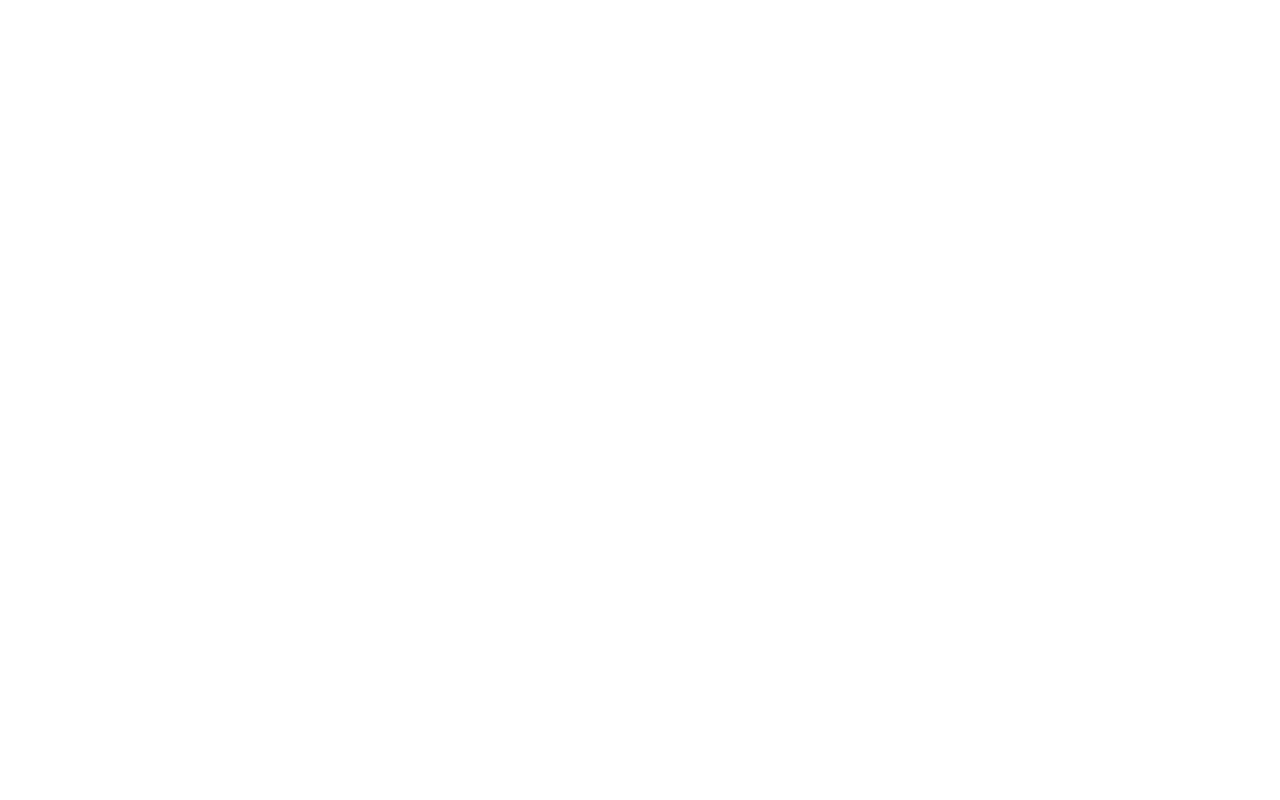
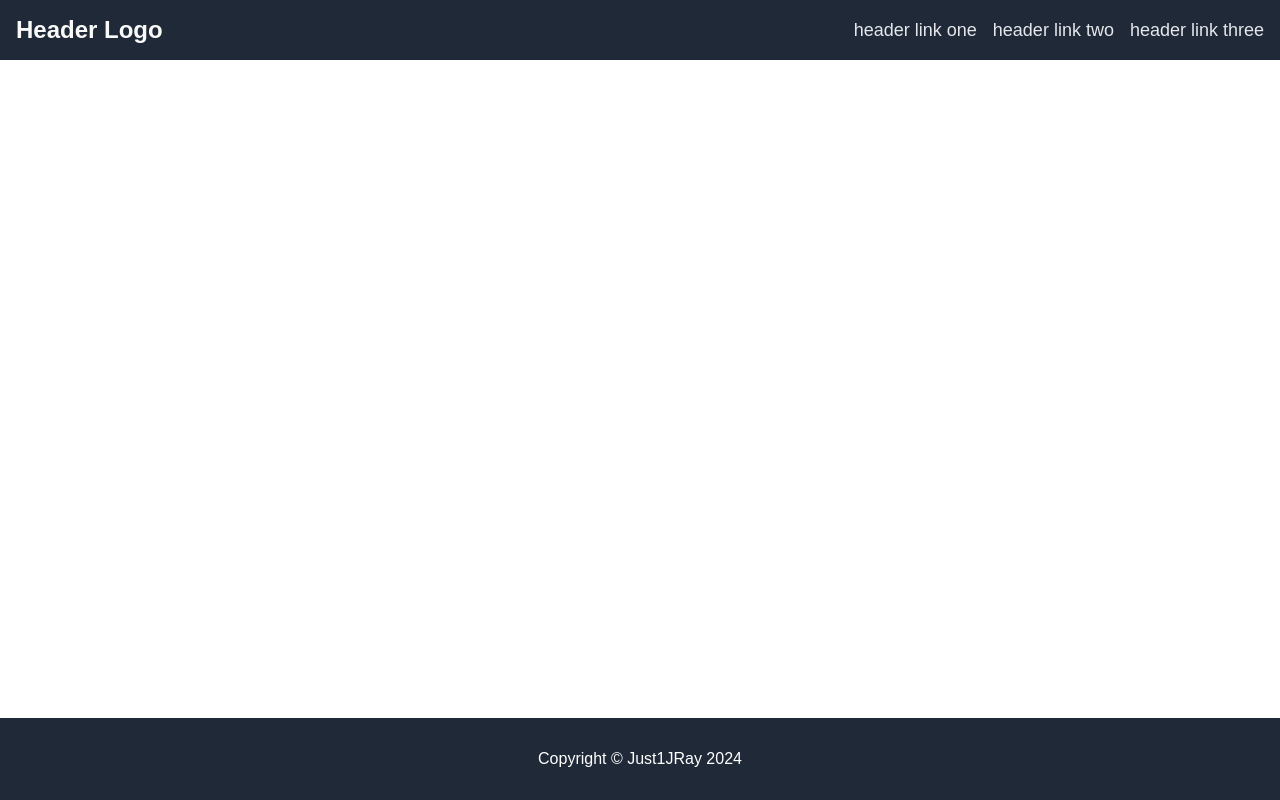
Before and after one commit to just1jray/odin-landing-page, a plain HTML site: page index.html in a window 1280 px wide. Drawn offline with Linux system fonts and the light colour scheme.

Commit message:
Add header and footer sections with styles

```diff
--- a/index.html
+++ b/index.html
@@ -7,6 +7,19 @@
     <link rel="stylesheet" href="styles.css">
 </head>
 <body>
+    <header>
+        <nav>
+            <ul class="nav-list">
+                <li class="nav-logo">Header Logo</li>
+                <li class="nav-link"><a href="#">header link one</a></li>
+                <li class="nav-link"><a href="#">header link two</a></li>
+                <li class="nav-link"><a href="#">header link three</a></li>
+            </ul>
+        </nav>
+    </header>
 
+    <footer>
+        <p>Copyright © Just1JRay <span class="copyright-year">2024</span></p>
+    </footer>
 </body>
 </html>
--- a/styles.css
+++ b/styles.css
@@ -9,3 +9,47 @@
     padding: 0;
     /* border: 2px solid red; */
 }
+
+body {
+    font-family: Arial, Helvetica, sans-serif;
+    height: 100vh;
+    display: flex;
+    flex-direction: column;
+    justify-content: space-between;
+}
+
+header,
+footer {
+    background-color: #1f2937;
+    color: white;
+}
+
+.nav-list {
+    list-style: none;
+    display: flex;
+    justify-content: space-between;
+    align-items: center;
+    gap: 16px;
+    padding: 16px;
+}
+
+.nav-logo {
+    margin-right: auto;
+    font-size: 24px;
+    font-weight: 700;
+    color: #f9faf8;
+}
+
+.nav-link a {
+    text-decoration: none;
+    color: #e5e7eb;
+    font-size: 18px;
+
+}
+
+footer {
+    display: flex;
+    justify-content: center;
+    align-items: center;
+    padding: 32px;
+}
```
